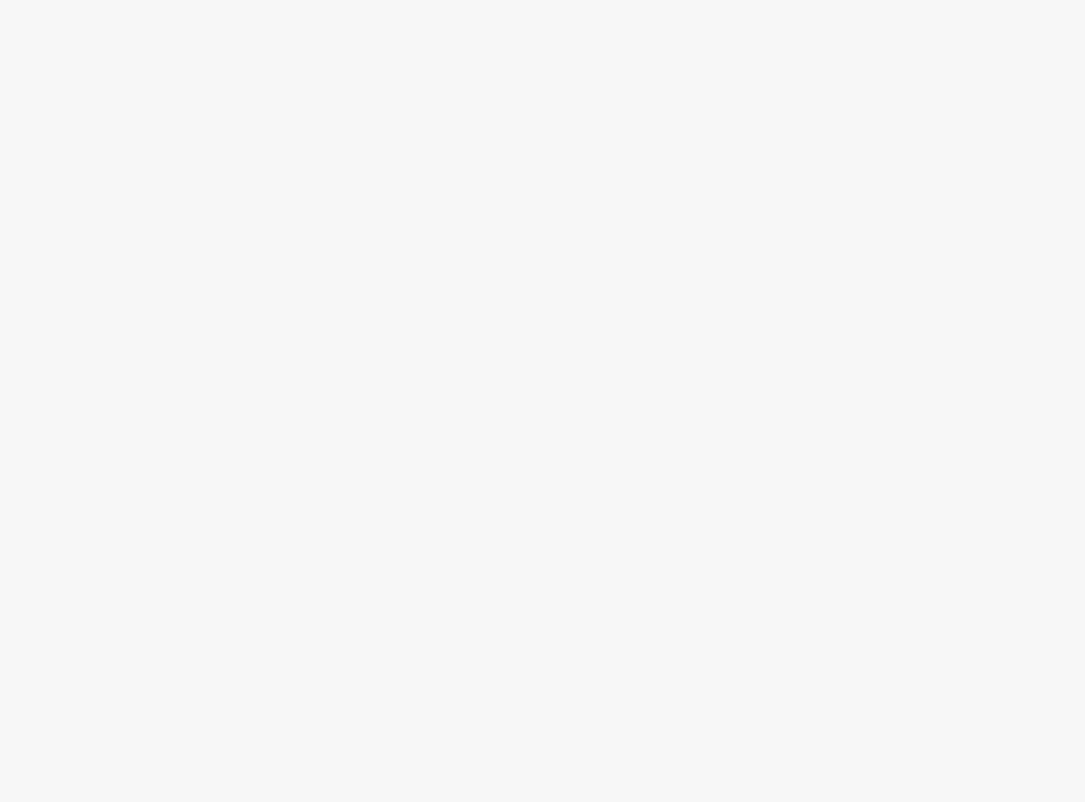
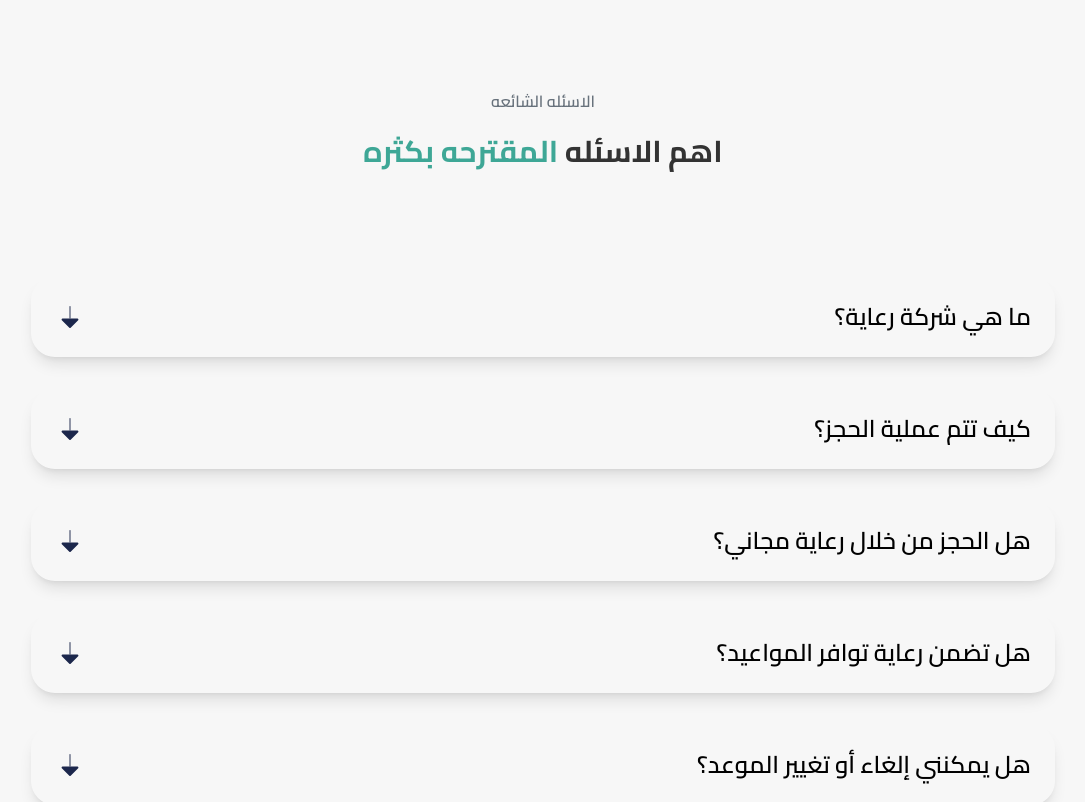
Before and after one commit to Abo3baziz/raaya, a Next.js app: page / in a window 1280 px wide. Shown: the part 3540-4342 px from the top of the page, without its empty margins (97-1182 px from the left). Before the commit the page ends 3409 px from the top, so only its background shows below. Built offline with nearby package versions, Linux system fonts and the light colour scheme.

Commit message:
feat: add FAQ section with dynamic question and answer components

```diff
--- /dev/null
+++ b/app/data/questions.ts
@@ -0,0 +1,57 @@
+export interface FAQItem {
+  question: string;
+  answer: string;
+}
+
+export const faqData: FAQItem[] = [
+  {
+    question: "ما هي شركة رعاية؟",
+    answer:
+      "رعاية هي منصة طبية تساعد المرضى على حجز المواعيد مع الأطباء والعيادات بسهولة وفي مختلف التخصصات",
+  },
+  {
+    question: "كيف تتم عملية الحجز؟",
+    answer:
+      "يقوم المريض باختيار الطبيب أو التخصص، ثم تحديد ميعاد متاح، وبعدها تأكيد البيانات للحصول على تأكيد فوري للحجز",
+  },
+  {
+    question: "هل الحجز من خلال رعاية مجاني؟",
+    answer:
+      "نعم، عملية الحجز من خلال منصة رعاية مجانية تمامًا ولا يتم إضافة أي رسوم على المريض",
+  },
+  {
+    question: "هل تضمن رعاية توافر المواعيد؟",
+    answer:
+      "تعرض رعاية فقط المواعيد المتاحة التي يوفرها الطبيب أو العيادة، وبمجرد إتمام الحجز يتم حجز الموعد رسميًا باسم المريض",
+  },
+  {
+    question: "هل يمكنني إلغاء أو تغيير الموعد؟",
+    answer:
+      "نعم، يمكن للمريض إلغاء أو تعديل الموعد وفقًا لسياسات كل عيادة بعض العيادات تتيح التعديل فورًا، والبعض الآخر قد يحتاج للتواصل مع الدعم",
+  },
+  {
+    question: "كيف يمكنني التواصل مع خدمة العملاء؟",
+    answer:
+      "يمكنك التواصل من خلال صفحة التواصل، رقم الواتساب، البريد الإلكتروني، أو الخط الساخن الموجود على الموقع",
+  },
+  {
+    question: "هل الأطباء يدفعون للاشتراك في المنصة؟",
+    answer:
+      "توفر رعاية خطط اشتراك للأطباء والعيادات تساعدهم في إدارة المواعيد وزيادة الظهور للمرضى",
+  },
+  {
+    question: "ما هي التخصصات المتاحة على منصة رعاية؟",
+    answer:
+      "تشمل المنصة العديد من التخصصات مثل: الأطفال، الأسنان، الجلدية، القلب، النساء والتوليد، العظام، وغيرها",
+  },
+  {
+    question: "هل يمكنني معرفة سعر الكشف قبل الحجز؟",
+    answer:
+      "نعم، تعرض منصة رعاية سعر الكشف لكل طبيب بشكل واضح قبل إتمام عملية الحجز",
+  },
+  {
+    question: "هل توفر رعاية تقييمات وآراء المرضى؟",
+    answer:
+      "نعم، يمكنك الاطلاع على تقييمات المرضى وآرائهم حول الطبيب قبل الحجز لضمان تجربة أفضل",
+  },
+];
--- a/app/page.tsx
+++ b/app/page.tsx
@@ -3,6 +3,7 @@
 import WhoWeAre from "./ui/WhoWeAre";
 import Doctors from "./ui/Doctors";
 import Plans from "./ui/Plans";
+import FQA from "./ui/FQA";
 
 export default function Home() {
   return (
@@ -16,6 +17,8 @@
       <Doctors />
 
       <Plans />
+
+      <FQA />
     </div>
   );
 }
--- /dev/null
+++ b/app/ui/FQA.tsx
@@ -0,0 +1,21 @@
+import Question from "./Question";
+import { faqData } from "@/app/data/questions";
+
+export default function FQA() {
+  return (
+    <section className="bg-main-bg pt-55 px-32">
+      <div className="flex flex-col items-center mb-24">
+        <p className="font-semibold text-paragraph mb-5">الاسئله الشائعه</p>
+        <h2 className="font-bold text-3xl text-heading mb-3">
+          اهم الاسئله <span className="text-primary">المقترحه بكثره</span>
+        </h2>
+      </div>
+
+      <div className="flex flex-col gap-y-8">
+        {faqData.map((item, index) => (
+          <Question key={index} question={item.question} answer={item.answer} />
+        ))}
+      </div>
+    </section>
+  );
+}
--- /dev/null
+++ b/app/ui/Question.tsx
@@ -0,0 +1,46 @@
+"use client";
+
+import arrow_down from "@/public/arrow-down.svg";
+import Image from "next/image";
+import { useState } from "react";
+
+interface QuestionProps {
+  question: string;
+  answer: string;
+}
+
+export default function Question({ question, answer }: QuestionProps) {
+  const [questionState, setQuestionState] = useState(false);
+
+  let answerStyles: string;
+  let arrowStyles: string;
+
+  questionState != false
+    ? ((answerStyles = ""), (arrowStyles = "rotate-540"))
+    : ((answerStyles = "hidden"), (arrowStyles = ""));
+
+  function handleQuestionState() {
+    setQuestionState(!questionState);
+  }
+
+  return (
+    <article
+      onClick={() => handleQuestionState()}
+      className={`flex flex-col p-6 rounded-3xl cursor-pointer shadow-lg hover:shadow-xl transition-shadow duration-150`}
+    >
+      <div className="flex items-center justify-between">
+        <button
+          aria-label="افتح السؤال"
+          onClick={() => handleQuestionState()}
+          className={`cursor-pointer duration-300 ${arrowStyles}`}
+        >
+          <Image src={arrow_down} alt="" width={30} />
+        </button>
+
+        <p className="text-2xl font-semibold">{question}</p>
+      </div>
+
+      <p className={`self-end mt-8 ${answerStyles}`}>{answer}</p>
+    </article>
+  );
+}
```
Also changed, not shown: public/arrow-down.svg (added).
